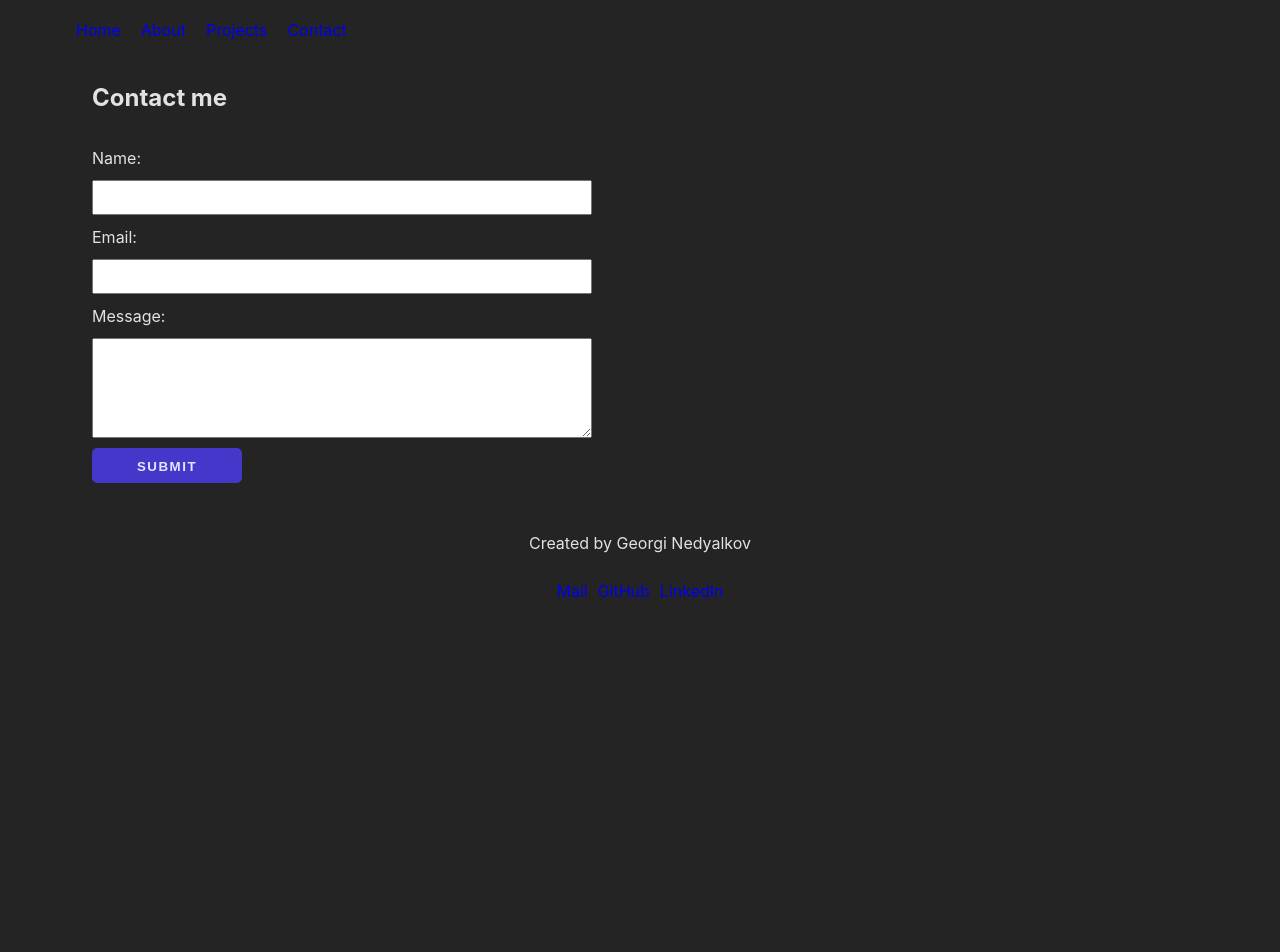
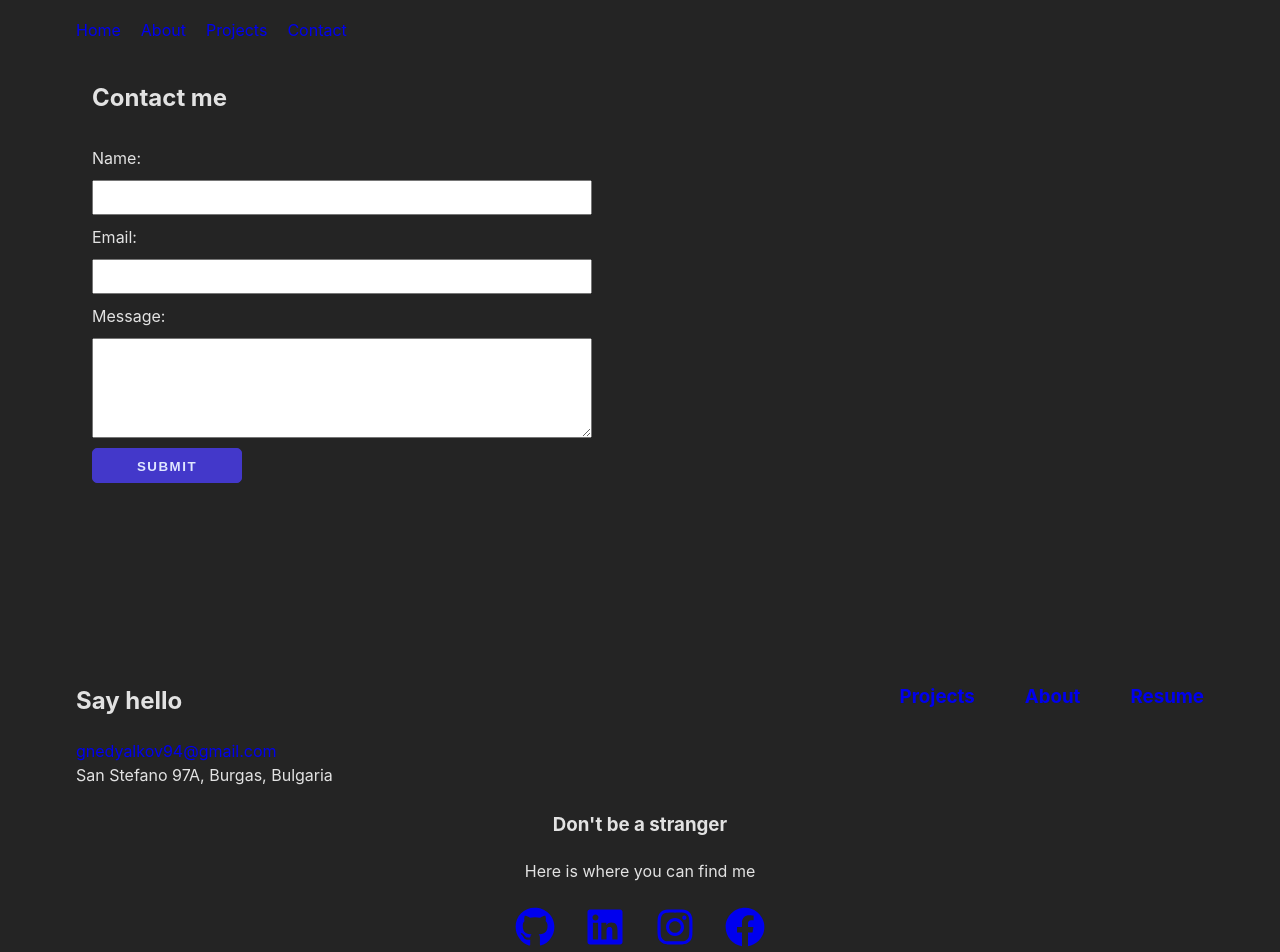
Before and after one commit to GeorgiNedyalkov/georginedyalkov.com, a React (Vite) app: page /contact in a window 1280 px wide. Shown: the top 952 px of the page. Before the commit the page ends 800 px from the top, so only its background shows below. Built offline with nearby package versions, Linux system fonts and the light colour scheme.

Commit message:
Refactor footer

```diff
--- a/package.json
+++ b/package.json
@@ -14,6 +14,7 @@
     "nodemailer": "^6.9.2",
     "react": "^18.2.0",
     "react-dom": "^18.2.0",
+    "react-icons": "^4.9.0",
     "react-router-dom": "^6.8.2"
   },
   "devDependencies": {
--- a/src/components/Footer/Footer.css
+++ b/src/components/Footer/Footer.css
@@ -1,6 +1,17 @@
 .footer {
-    padding: 3rem;
     display: flex;
+    flex-direction: column;
+}
+
+.footer_top {
+  display: flex;
+  justify-content: space-between;
+  margin-bottom: 0px;
+}
+
+.footer_bottom {
+    display: flex;
+    flex-direction: column;
     align-items: center;
     justify-content: center;
 }
@@ -9,5 +20,22 @@
     display: flex;
     align-items: center;
     justify-content: center;
-    gap: 10px;
+    gap: 50px;
 }
+
+.footer__links h3:hover {
+  transition: all 0.2s ease-in;
+  color: #4338ca;
+}
+
+.social_media_links {
+  display: flex;
+  align-items: center;
+  justify-content: space-between;
+  gap: 30px;
+}
+
+.social_media_links a:hover {
+  transition: all 0.2s ease-in;
+  color: #4338ca;
+}
--- a/src/components/Footer/Footer.jsx
+++ b/src/components/Footer/Footer.jsx
@@ -1,20 +1,62 @@
+import { FaGithub, FaLinkedin, FaFacebook, FaInstagram } from "react-icons/fa";
+import { Link } from "react-router-dom";
+
 import "./Footer.css";
 
 const Footer = () => {
   return (
     <footer className="footer">
-      <section>
-        <p>Created by Georgi Nedyalkov</p>
-        <ul className="footer__links">
+      <section className="footer_top">
+        <div className="footer_top_rigth">
+          <h2>Say hello</h2>
+          <a href="mailto::gnedyalkov94@gmail.com"> gnedyalkov94@gmail.com</a>
+          <p>San Stefano 97A, Burgas, Bulgaria</p>
+        </div>
+
+        <div className="footer_top_left">
+          <div>
+            <ul className="footer__links">
+              <li>
+                <Link to="/projects">
+                  <h3>Projects</h3>
+                </Link>
+              </li>
+              <li>
+                <Link to="/projects">
+                  <h3>About</h3>
+                </Link>
+              </li>
+              <li>
+                <Link to="/projects">
+                  <h3>Resume</h3>
+                </Link>
+              </li>
+            </ul>
+          </div>
+        </div>
+      </section>
+      <section className="footer_bottom">
+        <h3>Don't be a stranger</h3>
+        <p>Here is where you can find me</p>
+        <ul className="social_media_links">
           <li>
-            <a href="mailto::gnedyalkov94@gmail.com">Mail</a>
-          </li>
-          <li>
-            <a href="https://github.com/GeorgiNedyalkov">GitHub</a>
+            <a href="https://github.com/GeorgiNedyalkov">
+              <FaGithub className="icon" />
+            </a>
           </li>
           <li>
             <a href="https://www.linkedin.com/in/georgi-nedyalkov-33b4a69b/">
-              LinkedIn
+              <FaLinkedin className="icon" />
+            </a>
+          </li>
+          <li>
+            <a href="https://www.instagram.com/gnfluent/">
+              <FaInstagram className="icon" />
+            </a>
+          </li>
+          <li>
+            <a href="https://www.facebook.com/georgi.f.nedyalkov/">
+              <FaFacebook className="icon" />
             </a>
           </li>
         </ul>
--- a/src/components/Home/Home.jsx
+++ b/src/components/Home/Home.jsx
@@ -70,20 +70,21 @@ const Home = ({ projects }) => {
         <div id="front-end">
           <h2>Front-End</h2>
           <p>
-            Lorem ipsum dolor sit amet consectetur adipisicing elit. Sequi,
-            fugiat. Voluptates pariatur ratione iure deleniti! Beatae culpa
-            minus soluta dolorum id minima. Quibusdam corrupti tempora iure, ea
-            aperiam cum velit. Sunt architecto ipsum, vero, dolore delectus est
-            eligendi nostrum hic asperiores, reprehenderit earum? Ex
-            repudiandae, eos autem incidunt, nulla hic maiores distinctio
-            corrupti, ipsam magni nobis consectetur blanditiis eius veritatis.
-            Vel obcaecati blanditiis ipsam, incidunt iure fuga quia. Neque nulla
-            sit eum, dolor iusto natus nihil
+            After learning the basics of HTML5, CSS3, and JavaScript, I started
+            learning React UI. To create a website however I had to learn about
+            design and user experience, which is why I also learned how to use
+            Figma and Excalidraw to create wireframes and mockups.
           </p>
-          <img className="about_image" src={FrontEnd} alt="" />
+          <p>
+            Given the majority of a front-end developer job is creating a web
+            app from a given design, every day I do little projects, separated
+            from my personal projects, which help me learn how to create common
+            features.
+          </p>
+          <img className="about_image" src={FrontEnd} alt="front end image" />
         </div>
         <div id="back-end">
-          <img className="about_image" src={BackEnd} alt="" />
+          <img className="about_image" src={BackEnd} alt="back end image" />
           <h2>Back-End</h2>
           <p>
             Lorem ipsum dolor sit amet consectetur adipisicing elit. Sequi,
--- a/src/components/Projects/Projects.jsx
+++ b/src/components/Projects/Projects.jsx
@@ -15,15 +15,6 @@ const Projects = ({ projects }) => {
           ))}
         </ul>
       </div>
-      <h3>Front-end Mentor</h3>
-      <p>
-        I believe practice is a must for every professional. Which is why
-        everyday I try to solve at least on problem from the front-end mentor
-        website.
-      </p>
-      <div>
-        <Project />
-      </div>
     </section>
   );
 };
--- a/src/index.css
+++ b/src/index.css
@@ -69,13 +69,16 @@ textarea, input {
   padding: 10px;
 }
 
+section {
+  margin-bottom: 200px;
+}
+
 .link {
   color: var(--primary-indigo-500);
   border-bottom: 2px solid var(--primary-indigo-500);
 }
 
 #about-section {
-  margin: 30px 0px;
   display: flex;
   gap: 100px;
 }
@@ -87,3 +90,7 @@ textarea, input {
 .about_image {
   width: 300px;
 }
+
+.icon {
+  font-size: 40px;
+}
```
Also changed, not shown: 2 other files (tests, documents, lock files or other folders).
